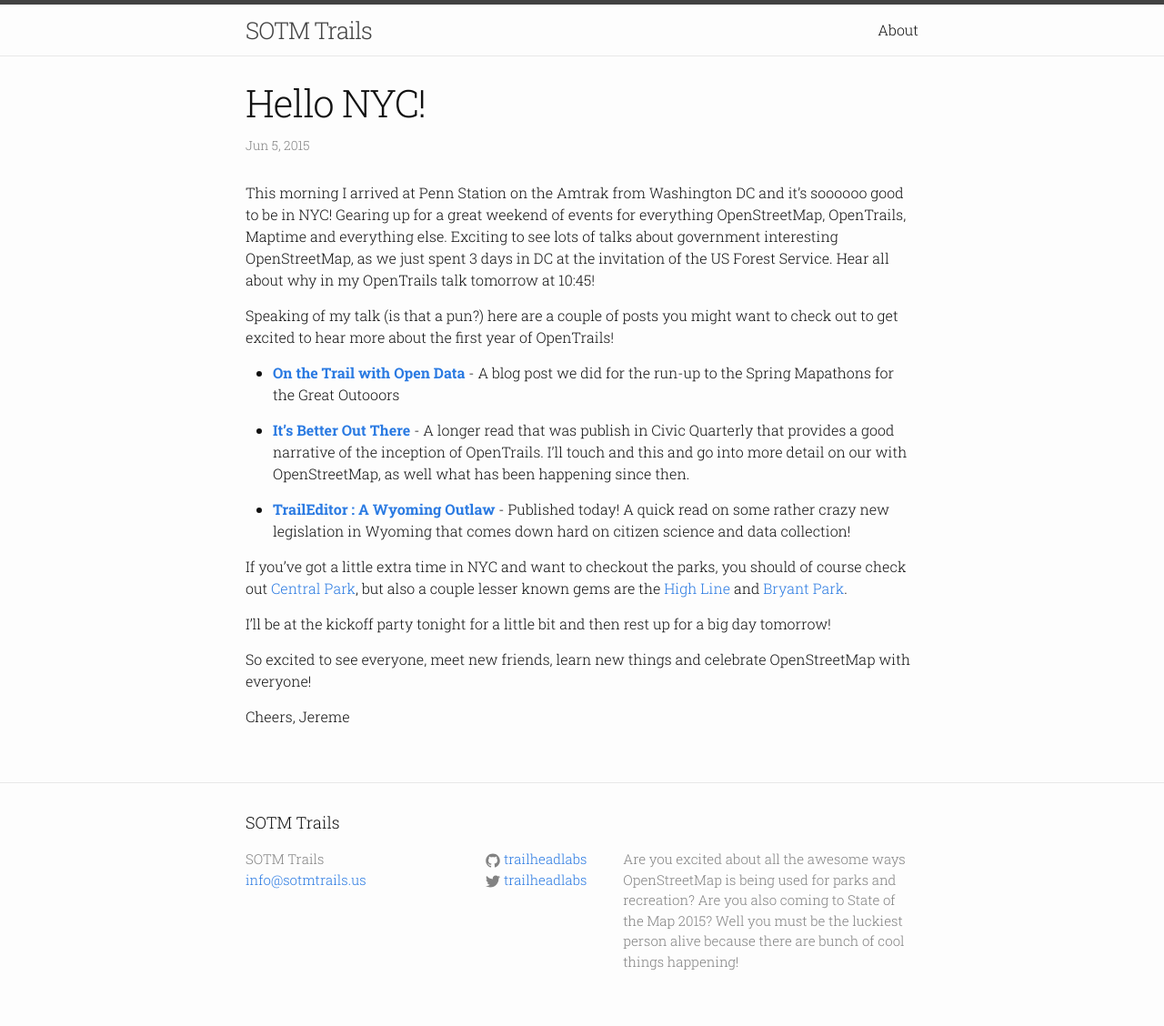
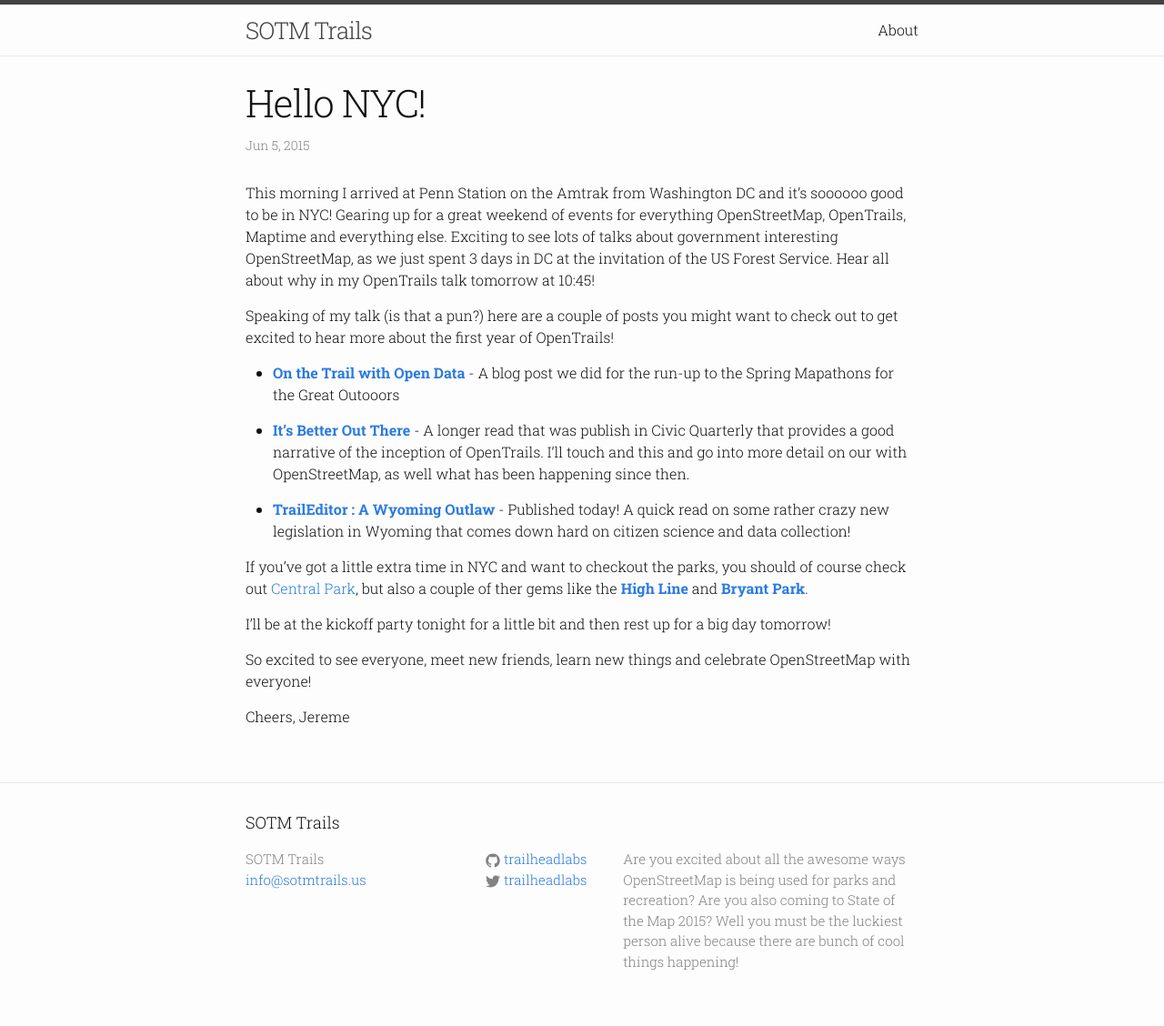
Before and after one commit to trailheadlabs/sotmtrails.us, a Jekyll site: the page built from _posts/2015-06-05-hello-nyc.markdown, in a window 1280 px wide. Shown: the whole page at 91% size. Built offline with Jekyll 4.4.1, drawn with Linux system fonts in a browser that asks for light colours.

Commit message:
quick commit 2015-06-05 09:53:34

```diff
--- a/_posts/2015-06-05-hello-nyc.markdown
+++ b/_posts/2015-06-05-hello-nyc.markdown
@@ -14,7 +14,7 @@
 
 * **[TrailEditor : A Wyoming Outlaw][wyoming]** - Published today! A quick read on some rather crazy new legislation in Wyoming that comes down hard on citizen science and data collection!
 
-If you've got a little extra time in NYC and want to checkout the parks, you should of course check out [Central Park][central-park], but also a couple lesser known gems are the [High Line][high-line] and [Bryant Park][bryant-park].
+If you've got a little extra time in NYC and want to checkout the parks, you should of course check out [Central Park][central-park], but also a couple of ther gems like the **[High Line][high-line]** and **[Bryant Park][bryant-park]**.
 
 I'll be at the kickoff party tonight for a little bit and then rest up for a big day tomorrow!
 
```
